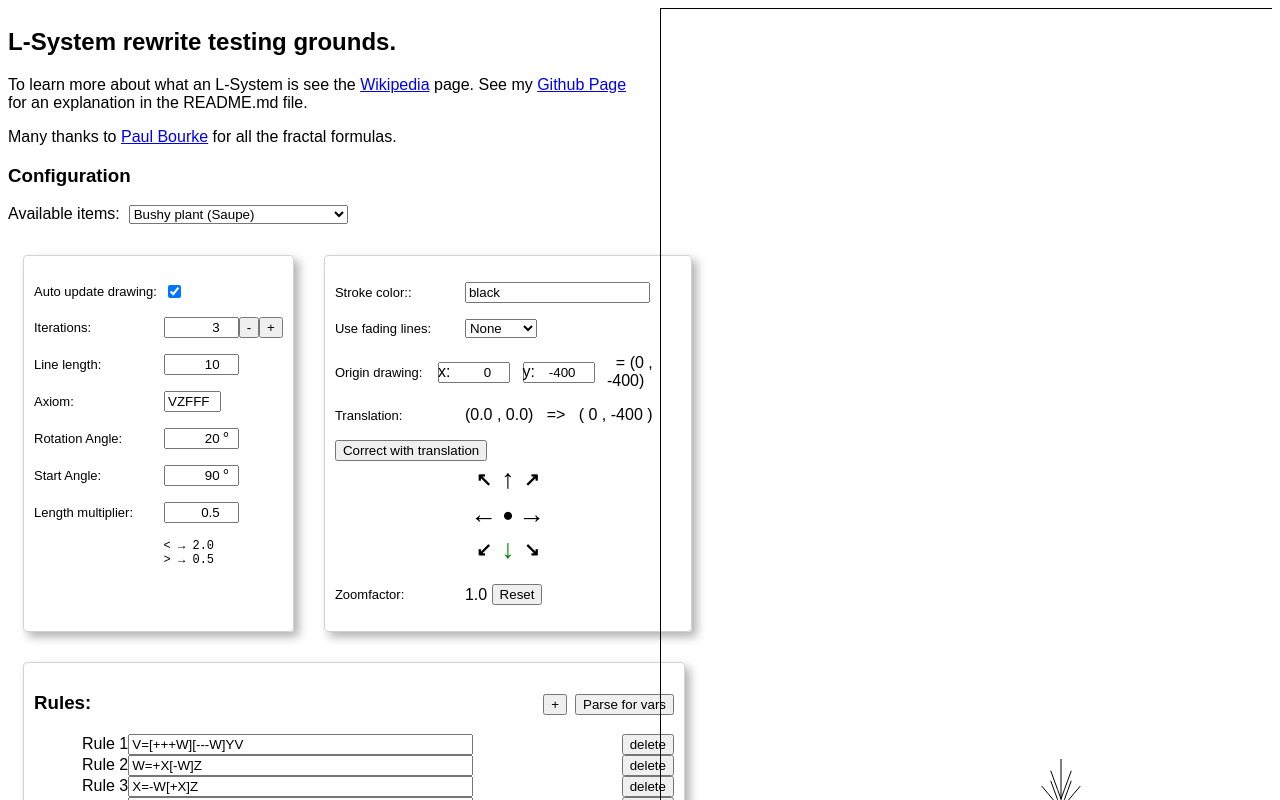
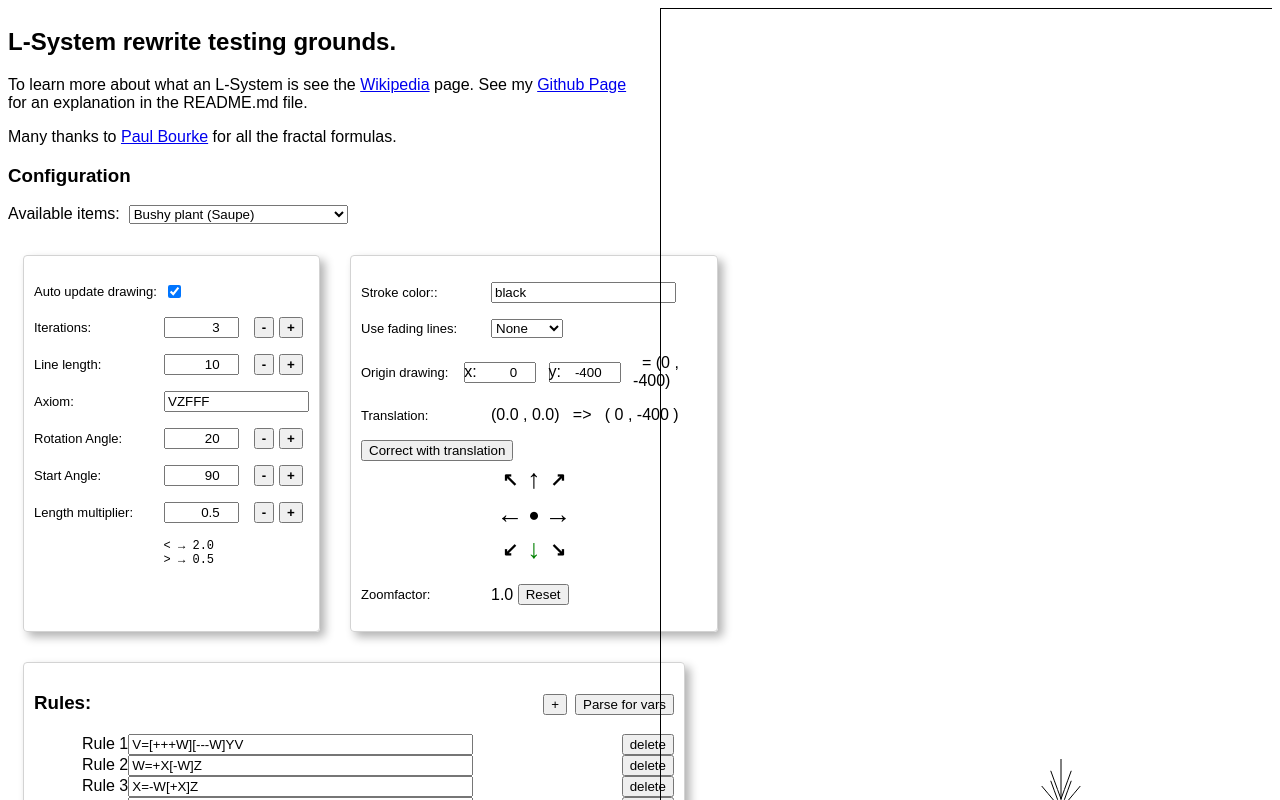
Before and after one commit to martinmolema/L-System, an Angular app: page / in a window 1280 px wide. Shown: the top 800 px of the page. Built offline with nearby package versions, Linux system fonts and the light colour scheme.

Commit message:
Added buttons and changed definitions

```diff
--- a/src/app/app.component.css
+++ b/src/app/app.component.css
@@ -45,6 +45,13 @@ main {
 
       }
 
+    }
+
+    input+button {
+      margin-left: 15px;
+    }
+    button+button {
+      margin-left:5px;
     }
 
     table.origins {
@@ -99,13 +106,13 @@ main {
       position: relative;
     }
 
-    .angle {
-      margin-right: 1rem;
-    }
-
     input[type=number] {
       text-align: right;
       width:5em;
+    }
+
+    button.updown {
+      font-weight: bold;
     }
   }
 
--- a/src/app/app.component.html
+++ b/src/app/app.component.html
@@ -6,7 +6,8 @@
     <section>
       <p>
         To learn more about what an L-System is see the <a href="https://en.wikipedia.org/wiki/L-system">Wikipedia</a>
-        page. See my <a href="https://github.com/martinmolema/L-System/tree/master">Github Page</a> for an explanation in the README.md file.
+        page. See my <a href="https://github.com/martinmolema/L-System/tree/master">Github Page</a> for an explanation
+        in the README.md file.
       </p>
       <p>
         Many thanks to <a href="https://paulbourke.net/fractals/lsys/">Paul Bourke</a> for all the fractal formulas.
@@ -45,36 +46,42 @@
                 <label for="inputNrOfIterations">Iterations</label>
                 <input name="iterations" id="inputNrOfIterations" formControlName="nrOfIterations" type="number"
                        min="0" max="50">
-                <button (click)="decreaseIteration()">-</button>
-                <button (click)="increaseIteration()">+</button>
+                <button class="updown" (click)="decreaseIteration()" title="decrease value">-</button>
+                <button class="updown" (click)="increaseIteration()" title="increase value">+</button>
               </p>
               <p>
                 <label for="inputLineLength">Line length</label>
                 <input name="linelength" id="inputLineLength" formControlName="lineLength" type="number"
                        min="1" max="999">
+                <button class="updown" (click)="changeLineLength(-2)" title="decrease value">-</button>
+                <button class="updown" (click)="changeLineLength(2)" title="increase value">+</button>
               </p>
               <p>
                 <label for="inputAxiom">Axiom</label>
-                <input name="axiom" id="inputAxiom" formControlName="axiom" type="text" minlength="1" size="4">
+                <input name="axiom" id="inputAxiom" formControlName="axiom" type="text" minlength="1" size="15">
               </p>
               <p>
                 <label for="inputRotationAngle">Rotation Angle</label>
                 <input name="rotationangle" id="inputRotationAngle" formControlName="rotationAngle" type="number"
                        min="-180"
                        max="180" class="angle">
-                <span class="suffix"> &deg;</span>
+                <button class="updown" (click)="changeRotationAngle(-5)" title="decrease value">-</button>
+                <button class="updown" (click)="changeRotationAngle(5)" title="increase value">+</button>
               </p>
               <p>
                 <label for="inputStartAngle">Start Angle</label>
                 <input name="startAngle" id="inputStartAngle" formControlName="startAngle" type="number"
                        min="-180" max="180" class="angle">
-                <span class="suffix"> &deg;</span>
+                <button class="updown" (click)="changeStartAngle(-5)" title="decrease value">-</button>
+                <button class="updown" (click)="changeStartAngle(5)" title="increase value">+</button>
               </p>
               <p>
                 <label for="inputLengthMultiplier">Length multiplier</label>
                 <input name="lengthMultiplier" id="inputLengthMultiplier"
                        formControlName="lengthMultiplier" type="number"
                        min="0.001" max="10" step="0.1">
+                <button class="updown" (click)="changeLineLengthMultiplier(-0.1)" title="decrease value">-</button>
+                <button class="updown" (click)="changeLineLengthMultiplier(0.1)">+</button>
               </p>
               <div class="math">
                 <label></label>
@@ -186,7 +193,7 @@
               @if (rules) {
                 <h3><span>Rules:</span>
                   <span>
-              <button (click)="addNewRule('P=F')">+</button>
+              <button (click)="addNewRule('P=F')" title="increase value">+</button>
               <button (click)="parseRulesForVariables()">Parse for vars</button>
                 </span>
                 </h3>
@@ -208,7 +215,7 @@
                 <h3><span>
             Variables:
             </span>
-                  <button (click)="addNewVariableFromForm('?', true)">+</button>
+                  <button (click)="addNewVariableFromForm('?', true)" title="increase value">+</button>
                 </h3>
                 <ng-container formArrayName="listOfVariables">
                   @for (item of variables.controls; track variables.controls; let j = $index) {
--- a/src/app/app.component.ts
+++ b/src/app/app.component.ts
@@ -147,7 +147,7 @@ export class AppComponent {
         lineLength: [lsystem.lineLength, [Validators.required, Validators.min(0), Validators.max(800)]],
         originX: [0, [Validators.required, Validators.min(-400), Validators.max(400)]],
         originY: [0, [Validators.required, Validators.min(-400), Validators.max(400)]],
-        lengthMultiplier: [lsystem.lineLengthMultiplier, [Validators.required]],
+        lengthMultiplier: [lsystem.lineLengthMultiplier, [Validators.required, Validators.min(0.01),Validators.max(20)]],
         axiom: [lsystem.Axiom, [Validators.required, Validators.minLength(1)]],
         fadeStrokeOpacity: [lsystem.fadeStrokeOpacity],
         strokeColor:[lsystem.strokeColor, [Validators.required, Validators.minLength(3)]],
@@ -671,4 +671,49 @@ export class AppComponent {
       this.nrOfIterations.setValue(this.nrOfIterations.value + 1);
     }
   }
+
+  changeLineLength(amount: number): void {
+    if (this.lineLength!== null) {
+      let newValue = this.lineLength.value + amount;
+
+      newValue = Math.max(0, Math.min(500, newValue));
+      this.lineLength.setValue(newValue);
+    }
+  }
+  changeRotationAngle(amount: number): void {
+    if (this.rotationAngle!== null) {
+      let newValue = this.rotationAngle.value + amount;
+
+      newValue = Math.max(-180, Math.min(180, newValue));
+      this.rotationAngle.setValue(newValue);
+    }
+  }
+  changeStartAngle(amount: number): void {
+    if (this.startAngle!== null) {
+      let newValue = this.startAngle.value + amount;
+
+      newValue = Math.max(-180, Math.min(180, newValue));
+      this.startAngle.setValue(newValue);
+    }
+  }
+  changeLineLengthMultiplier(amount: number): void {
+    if (this.lengthMultiplier!== null) {
+      let newValue = this.lengthMultiplier.value + amount;
+
+      newValue = Math.max(0.01, Math.min(30, newValue)) * 10;
+
+      if (amount < 0) {
+        newValue = Math.floor(newValue ) / 10;
+      }
+      else {
+        newValue = Math.ceil(newValue ) / 10;
+      }
+
+      if (newValue < 0.01) {
+        newValue = 0.01;
+      }
+      this.lengthMultiplier.setValue(newValue);
+    }
+  }
+
 }
--- a/src/assets/lsystem-definitions.json
+++ b/src/assets/lsystem-definitions.json
@@ -81,7 +81,7 @@
     "rotationAngle": 40,
     "startingAngle": 90,
     "lineLength": 200,
-    "lineLengthMultiplier": 0.5,
+    "lineLengthMultiplier": 0.7,
     "originPosition": 9,
     "originCoordinates": {
       "iterationNr": -1,
@@ -89,9 +89,9 @@
       "x": 0,
       "y": 0
     },
-    "nrOfIterationsToDrawAtSelection": 3,
-    "fadeStrokeOpacity": "None",
-    "strokeColor": "black"
+    "nrOfIterationsToDrawAtSelection": 9,
+    "fadeStrokeOpacity": "Normal",
+    "strokeColor": "green"
   },
   {
     "systemName": "plant left oriented",
```
